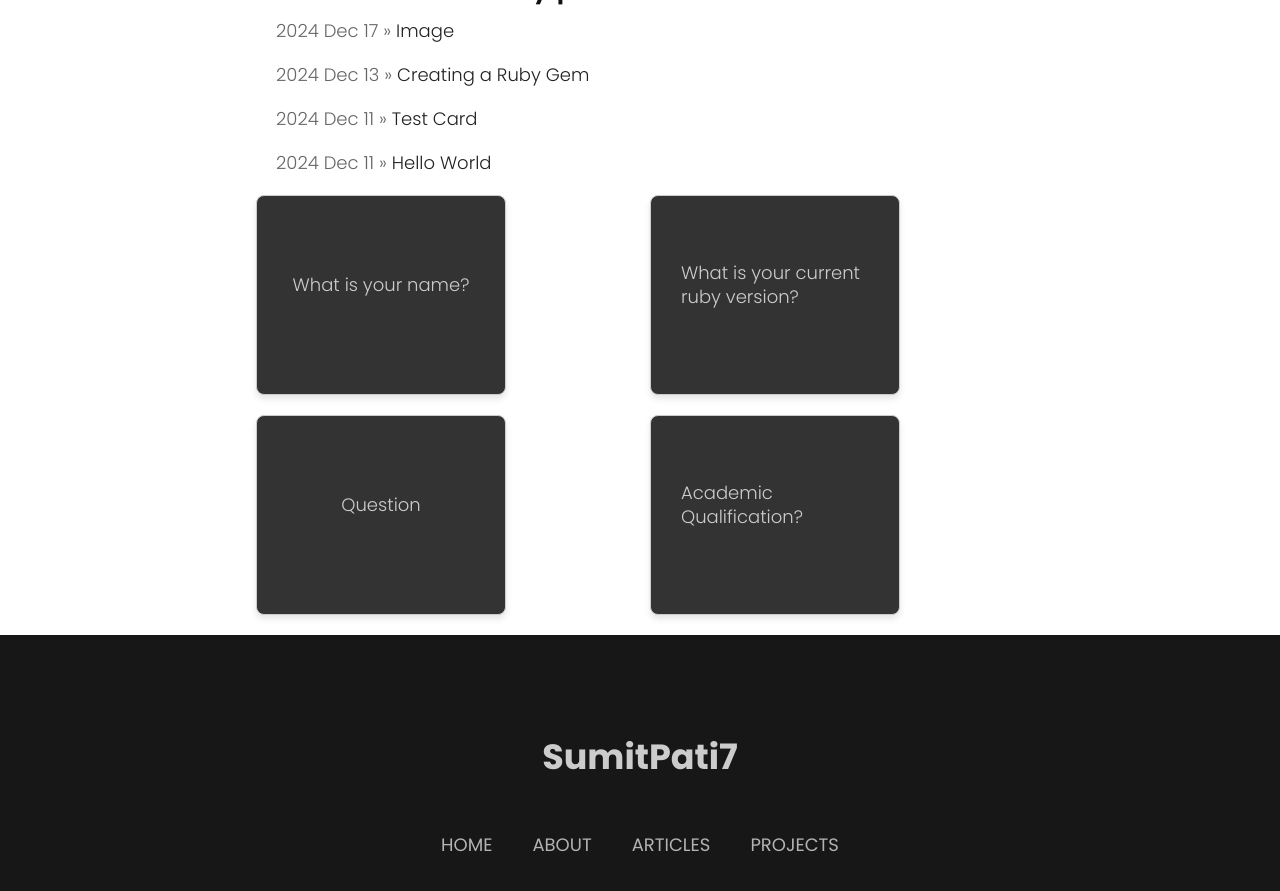
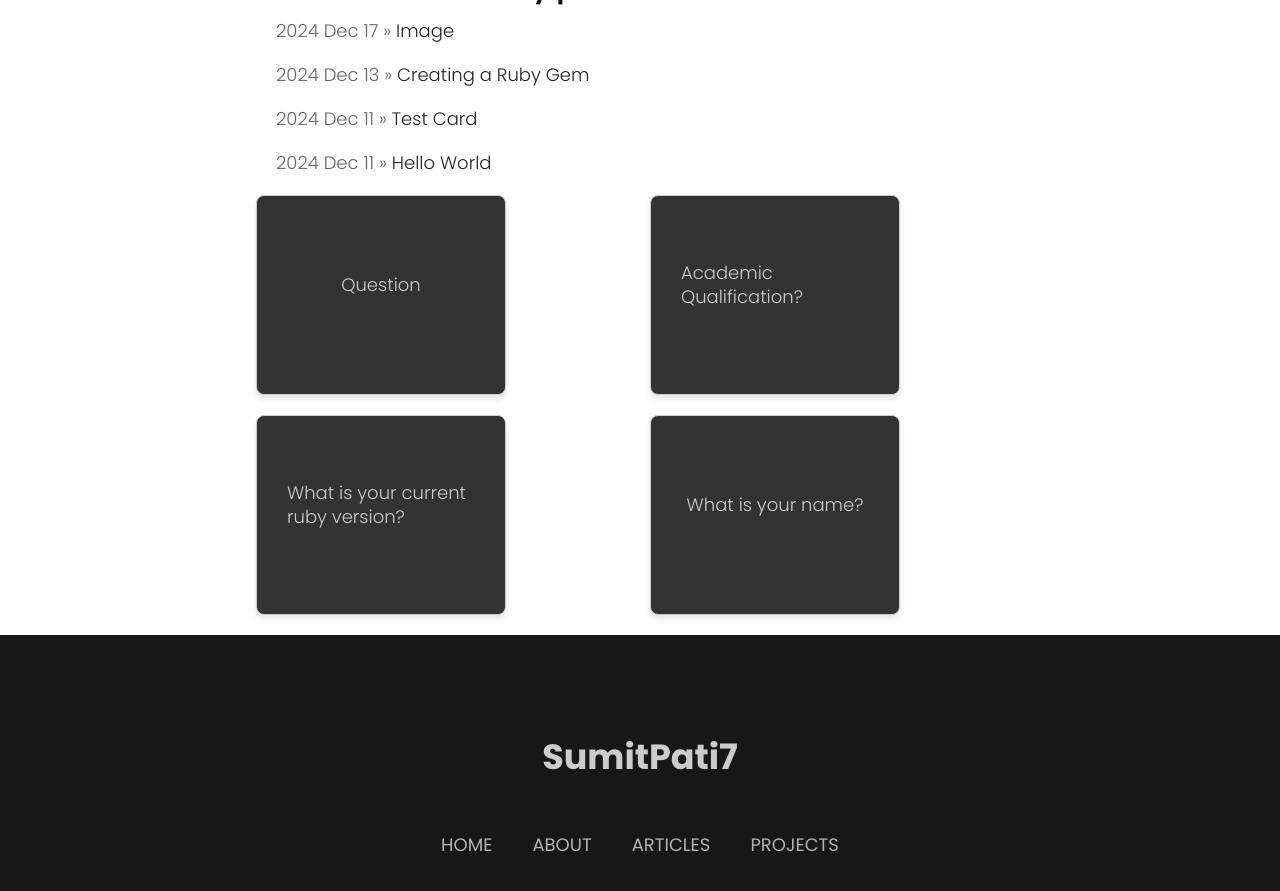
Before and after one commit to sumitpati7/blog, a Jekyll site: the page built from index.md, in a window 1280 px wide and 900 px high, scrolled down 478 px. Shown: the top 891 px of the window. Built offline with Jekyll 4.4.1, drawn with Linux system fonts in a browser that asks for light colours; nearby versions of some CDN libraries; some web fonts are replaced; comment, search, counter and statistics services are not loaded.

Commit message:
auto commit

```diff
--- a/index.md
+++ b/index.md
@@ -2,17 +2,17 @@
 layout: default
 title: SumitPati7
 flashcards:
-  - question: What is your name?
-    answer: My name is **Sumit Pati**.
-
-  - question: What is your current ruby version?
-    answer: 3\.3.4
-
   - question: Question
     answer: Answer
 
   - question: Academic Qualification?
     answer: Bachelor in CSIT
+
+  - question: What is your current ruby version?
+    answer: 3\.3.4
+
+  - question: What is your name?
+    answer: My name is **Sumit Pati**.
 
 ---
 # Hello There, I am Sumit Pati.
```
